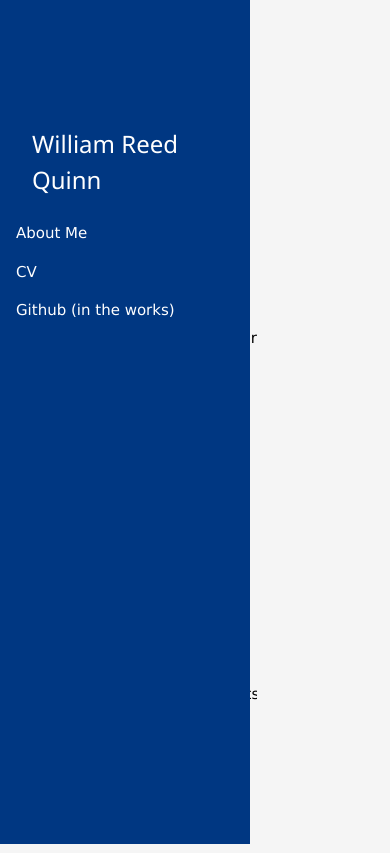
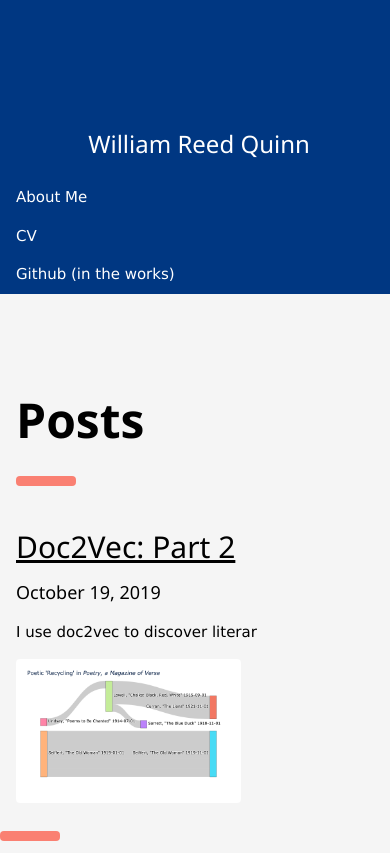
Before and after one commit to billquinn/Website, a plain HTML site: page index.html in a window 390 px wide. Shown: the top 853 px of the page. Drawn offline with nearby package versions, Linux system fonts and the light colour scheme.

Commit message:
fixing responsive menus

```diff
--- a/styles/sidebar.css
+++ b/styles/sidebar.css
@@ -46,18 +46,18 @@ h3 {
 
 /* On screens that are less than 700px wide, make the sidebar into a topbar */
 @media screen and (max-width: 700px) {
-  .sidebar {
+  .sidenav {
     width: 100%;
     height: auto;
     position: relative;
   }
-  .sidebar a {float: left;}
+  .sidenav a {float: left;}
   div.content {margin-left: 0;}
 }
 
 /* On screens that are less than 400px, display the bar vertically, instead of horizontally */
 @media screen and (max-width: 400px) {
-  .sidebar a {
+  .sidenav a {
     text-align: center;
     float: none;
   }
```
